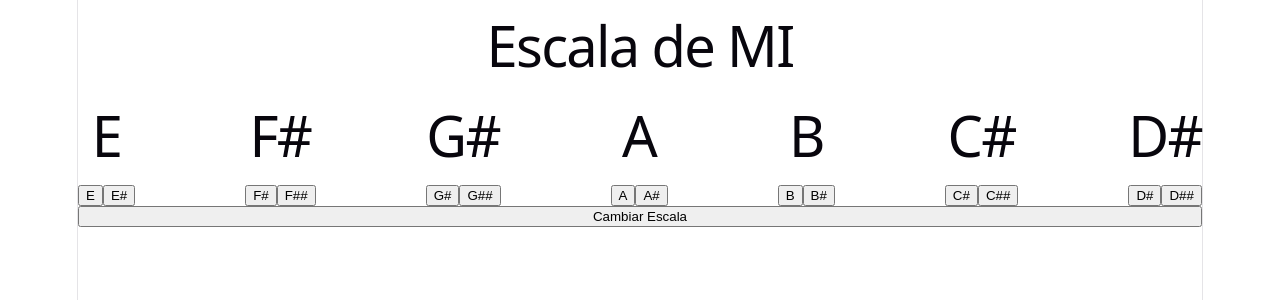
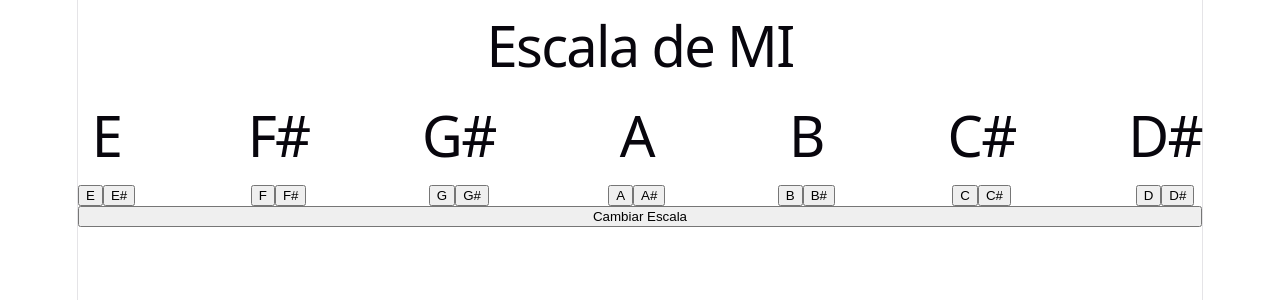
Before and after one commit to PabloChaparro9/Juego-Musica-React, a React (Vite) app: page / in a window 1280 px wide. Shown: the top 300 px of the page. Built offline with nearby package versions, Linux system fonts and the light colour scheme.

Commit message:
update condicion notas

```diff
--- a/src/App.jsx
+++ b/src/App.jsx
@@ -9,6 +9,17 @@ function App() {
     const varAux = Math.floor(Math.random()*(0 - 14)+14)
     setIntervalos({...listaEscalas[varAux]});
   }
+  const definirNota = (a, b)=>{
+    if(a.slice(-2) == '##' && b==true){
+      return a.slice(0,2)
+    }else if(a.slice(-1) == '#' && b==true){
+      return a.slice(0,1)
+    }else if (a.slice(-2)== '##' && b==false){
+      return a.slice(0,2)
+    }else{
+      return a
+    }
+  }
   const Card = ({Nota}) =>{
     const [texto, setTexto] = useState(Nota);
     return (
@@ -16,11 +27,11 @@ function App() {
         <div>
           <h1>{texto}</h1>
           <div>
-            <button onClick={()=>{setTexto(Nota)}}>
-              {Nota}
+            <button onClick={()=>{setTexto(definirNota(Nota))}}>
+              {definirNota(Nota,true)}
             </button>
-            <button onClick={()=>{setTexto(Nota+'#')}}>
-              {Nota}#
+            <button onClick={()=>{setTexto(definirNota(Nota+'#'))}}>
+              {definirNota(Nota+'#',false)}
             </button>
           </div>
         </div>
```
